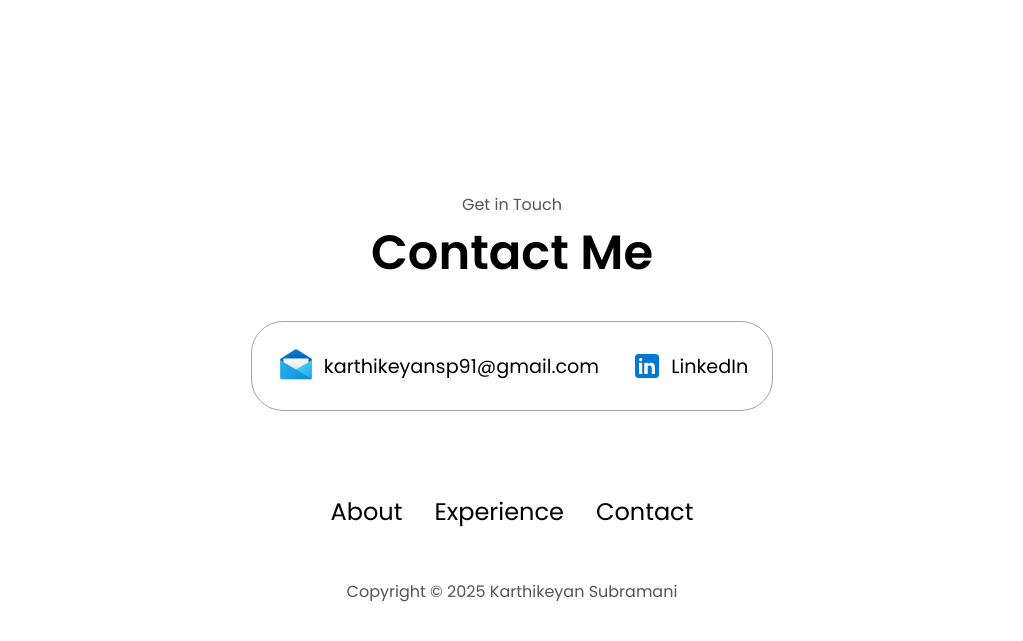
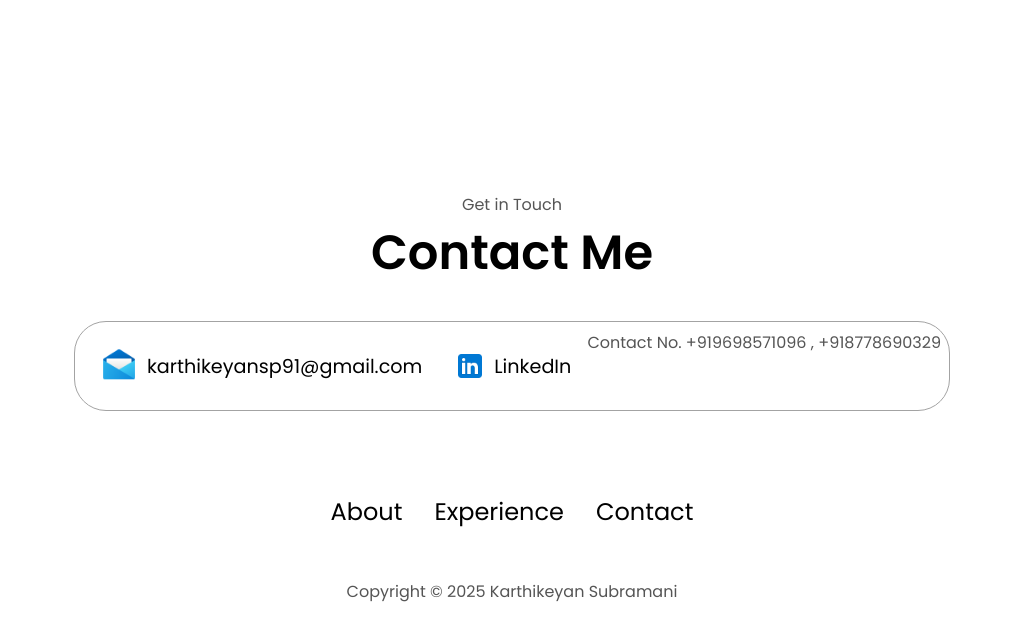
Before and after one commit to karthikeyansp91/karthikeyansp91.github.io, a plain HTML site: page index.html in a window 1280 px wide. Shown: the part 3477-4118 px from the top of the page, without its empty margins (128-1151 px from the left). Drawn offline with Linux system fonts and the light colour scheme.

Commit message:
Update index.html

```diff
--- a/index.html
+++ b/index.html
@@ -527,6 +527,7 @@
           />
           <p><a href="https://www.linkedin.com/in/karthikeyan-subramani-a508a64b/">LinkedIn</a></p>
         </div>
+        <p>Contact No. +919698571096 , +918778690329</p>
       </div>
     </section>
     <footer>
```
